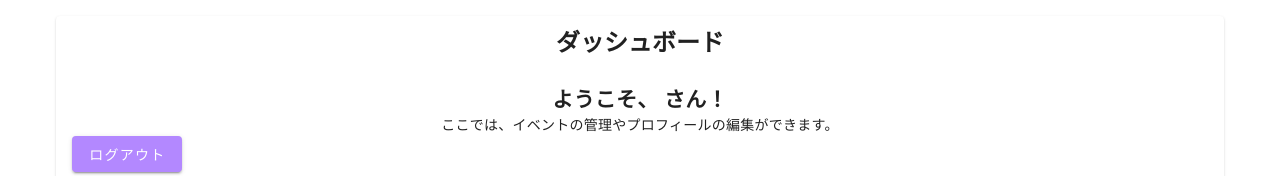
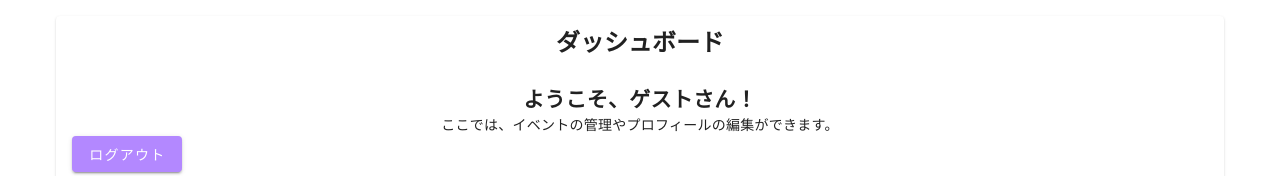
Before and after one commit to rk5155/reunion-app, a Nuxt app: page /dashboard in a window 1280 px wide. Shown: the top 176 px of the page. Built offline with nearby package versions, Linux system fonts and the light colour scheme.

Commit message:
Hydration node mismatch解消

```diff
--- a/pages/dashboard.vue
+++ b/pages/dashboard.vue
@@ -6,7 +6,10 @@
       </v-card-title>
       <v-card-text>
         <div class="text-center">
-          <h2>ようこそ、{{ user?.email }} さん！</h2>
+          <h2 v-if="hydrated && userEmail">
+            ようこそ、{{ user.email }} さん！
+          </h2>
+          <h2 v-else>ようこそ、ゲストさん！</h2>
           <p>ここでは、イベントの管理やプロフィールの編集ができます。</p>
         </div>
         <v-btn color="deep-purple-accent-1" @click="handleLogout">
@@ -23,10 +26,14 @@ import { storeToRefs } from 'pinia';
 import { useRouter } from 'vue-router';
 
 const router = useRouter();
-
-// Pinia ストアの取得
 const authStore = useAuthStore();
 const { user } = storeToRefs(authStore); // user をリアクティブに取り出す
+const userEmail = computed(() => user.value?.email || null);
+const hydrated = ref(false);
+
+onMounted(() => {
+  hydrated.value = true;
+});
 
 // ログアウト処理
 const handleLogout = async () => {
```
